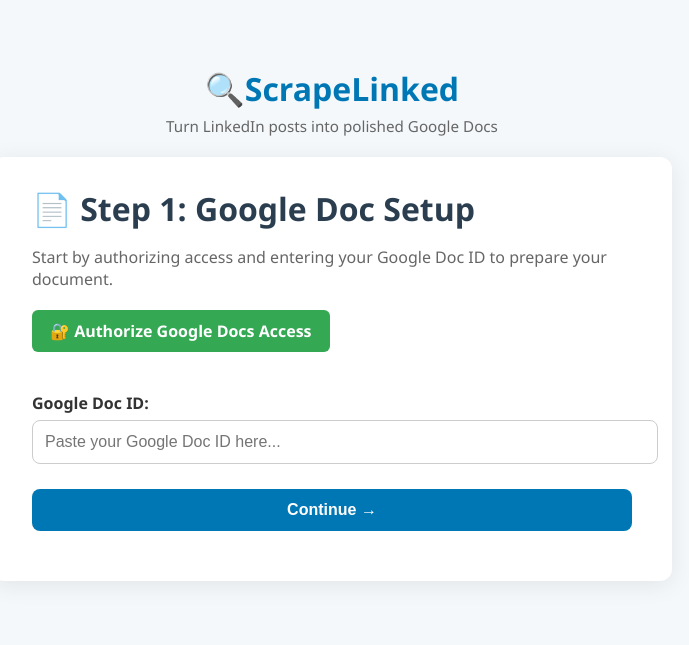
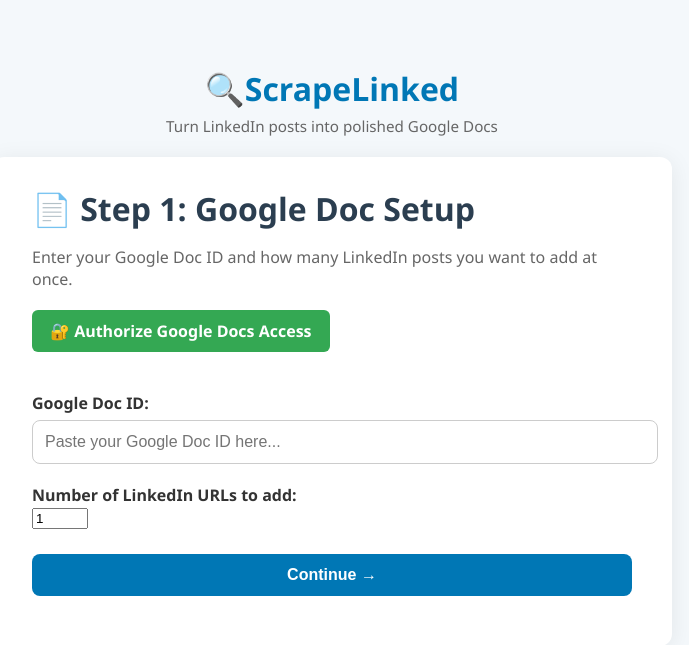
Before and after one commit to Moazam-Alii/linkedin-post-scrapper, a Flask app: page / in a window 1280 px wide. Shown: the top 645 px of the page, without its empty margins (308-997 px from the left). Run offline with Flask 3, Linux system fonts and the light colour scheme.

Commit message:
multipost

```diff
--- a/main.py
+++ b/main.py
@@ -10,16 +10,13 @@
 from googleapiclient.discovery import build
 from google.oauth2.credentials import Credentials
 from google_auth_oauthlib.flow import Flow
-from googleapiclient.discovery import build
+import subprocess
 
 os.environ['OAUTHLIB_INSECURE_TRANSPORT'] = '1'
 load_dotenv()
 
-import subprocess
-
 # Install Chromium browser on app startup (only the first run will download)
 subprocess.run(["playwright", "install", "chromium"])
-
 
 app = Flask(__name__)
 app.secret_key = os.getenv("FLASK_SECRET_KEY", "your-secret-key")
@@ -43,72 +40,81 @@
             return creds
     return None
 
-def insert_text_and_images(doc_id, heading, body, image_urls, failed_links, creds):
+def insert_multiple_posts(doc_id, posts, creds):
+    """
+    posts: list of dicts with keys: heading, body, image_urls, failed_links
+    Insert all posts in one batch update.
+    """
     try:
-
-
-        insights_text = generate_post_insights(client, body)
-        insights_lines = insights_text.splitlines()
-
         service = build('docs', 'v1', credentials=creds)
         doc = service.documents().get(documentId=doc_id).execute()
         content = doc.get('body').get('content')
         end_index = content[-1].get('endIndex', 1)
-
         requests = []
-
         current_index = end_index - 1
 
-        # Insert heading
-        requests.append({'insertText': {'location': {'index': current_index}, 'text': heading + '\n\n'}})
-        requests.append({'updateParagraphStyle': {
-            'range': {'startIndex': current_index, 'endIndex': current_index + len(heading)},
-            'paragraphStyle': {'namedStyleType': 'HEADING_1'},
-            'fields': 'namedStyleType'
-        }})
-        current_index += len(heading) + 2
+        for post in posts:
+            heading = post['heading']
+            body = post['body']
+            image_urls = post['image_urls']
+            failed_links = post['failed_links']
 
+            # Generate insights for this post
+            insights_text = generate_post_insights(client, body)
+            insights_lines = insights_text.splitlines()
 
- # Insert insights directly after heading (plain lines, no heading)
-        for line in insights_lines:
-            if line.strip():
-                line_text = line.strip() + '\n'
-                requests.append({'insertText': {'location': {'index': current_index}, 'text': line_text}})
-                current_index += len(line_text)
+            # Insert heading
+            requests.append({'insertText': {'location': {'index': current_index}, 'text': heading + '\n\n'}})
+            requests.append({'updateParagraphStyle': {
+                'range': {'startIndex': current_index, 'endIndex': current_index + len(heading)},
+                'paragraphStyle': {'namedStyleType': 'HEADING_1'},
+                'fields': 'namedStyleType'
+            }})
+            current_index += len(heading) + 2
 
-        # Add spacing after insights before body
-        requests.append({'insertText': {'location': {'index': current_index}, 'text': '\n'}})
-        current_index += 1
+            # Insert insights lines
+            for line in insights_lines:
+                if line.strip():
+                    line_text = line.strip() + '\n'
+                    requests.append({'insertText': {'location': {'index': current_index}, 'text': line_text}})
+                    current_index += len(line_text)
 
-
-
-        # Insert cleaned text
-        requests.append({'insertText': {'location': {'index': current_index}, 'text': body + '\n\n'}})
-        current_index += len(body) + 2
-
-        # Insert inline images
-        for img_url in image_urls:
-            requests.append({
-                'insertInlineImage': {
-                    'location': {'index': current_index},
-                    'uri': img_url,
-                    'objectSize': {
-                        'height': {'magnitude': 300, 'unit': 'PT'},
-                        'width': {'magnitude': 300, 'unit': 'PT'}
-                    }
-                }
-            })
-            current_index += 1
+            # Spacing after insights
             requests.append({'insertText': {'location': {'index': current_index}, 'text': '\n'}})
             current_index += 1
 
-        # Fallback links
-        for link in failed_links:
-            requests.append({'insertText': {'location': {'index': current_index}, 'text': f"{link}\n"}})
-            current_index += len(link) + 1
+            # Insert body text
+            requests.append({'insertText': {'location': {'index': current_index}, 'text': body + '\n\n'}})
+            current_index += len(body) + 2
 
+            # Insert images
+            for img_url in image_urls:
+                requests.append({
+                    'insertInlineImage': {
+                        'location': {'index': current_index},
+                        'uri': img_url,
+                        'objectSize': {
+                            'height': {'magnitude': 300, 'unit': 'PT'},
+                            'width': {'magnitude': 300, 'unit': 'PT'}
+                        }
+                    }
+                })
+                current_index += 1
+                requests.append({'insertText': {'location': {'index': current_index}, 'text': '\n'}})
+                current_index += 1
+
+            # Insert failed image links as fallback
+            for link in failed_links:
+                requests.append({'insertText': {'location': {'index': current_index}, 'text': f"{link}\n"}})
+                current_index += len(link) + 1
+
+            # Extra spacing between posts
+            requests.append({'insertText': {'location': {'index': current_index}, 'text': '\n\n'}})
+            current_index += 2
+
+        # Execute batch update
         service.documents().batchUpdate(documentId=doc_id, body={'requests': requests}).execute()
-        return True, "✅ Content inserted with images and links."
+        return True, "✅ All posts inserted successfully."
     except Exception as e:
         return False, f"❌ Google Docs Error: {e}"
 
@@ -142,52 +148,71 @@
 def start():
     if request.method == 'POST':
         doc_id = request.form.get('google_doc_id')
+        num_urls = request.form.get('num_urls')
+
         if not doc_id:
             flash("Please enter your Google Doc ID.", "error")
             return redirect(url_for('start'))
-        session['doc_id'] = doc_id  # ✅ Save in session
-        return redirect(url_for('add_post'))
+
+        try:
+            num_urls = int(num_urls)
+            if num_urls < 1 or num_urls > 20:
+                flash("Number of URLs must be between 1 and 20.", "error")
+                return redirect(url_for('start'))
+        except:
+            flash("Please enter a valid number for number of URLs.", "error")
+            return redirect(url_for('start'))
+
+        session['doc_id'] = doc_id
+        session['num_urls'] = num_urls
+        return redirect(url_for('add_posts'))
 
     return render_template('start.html')
 
-
 @app.route('/add', methods=['GET', 'POST'])
-def add_post():
-    if 'doc_id' not in session:
-        flash("Please enter your Google Doc ID first.", "error")
+def add_posts():
+    if 'doc_id' not in session or 'num_urls' not in session:
+        flash("Please enter your Google Doc ID and number of URLs first.", "error")
         return redirect(url_for('start'))
 
+    num_urls = session['num_urls']
+    doc_id = session['doc_id']
+
     if request.method == 'POST':
-        linkedin_url = request.form.get('linkedin_url')
-        if not linkedin_url:
-            flash("Please enter a LinkedIn URL.", "error")
-            return redirect(url_for('add_post'))
+        linkedin_urls = request.form.getlist('linkedin_urls')
+        if not linkedin_urls or len(linkedin_urls) != num_urls:
+            flash(f"Please enter exactly {num_urls} LinkedIn URLs.", "error")
+            return redirect(url_for('add_posts'))
 
         creds = get_credentials()
         if not creds:
             flash("Please authorize with Google.", "error")
             return redirect(url_for('authorize'))
 
+        posts = []
         try:
-            raw_text, image_urls = asyncio.run(scrape_post_content(linkedin_url))
-            cleaned = clean_post_text(client, raw_text)
-            heading = generate_post_heading(client, cleaned)
+            for url in linkedin_urls:
+                raw_text, image_urls = asyncio.run(scrape_post_content(url))
+                cleaned = clean_post_text(client, raw_text)
+                heading = generate_post_heading(client, cleaned)
+                uploaded_images, failed_images = save_and_upload_images(
+                    image_urls, folder="images", prefix=url.split("/")[-1], creds=creds
+                )
+                posts.append({
+                    "heading": heading,
+                    "body": cleaned,
+                    "image_urls": uploaded_images,
+                    "failed_links": failed_images
+                })
 
-            uploaded_images, failed_images = save_and_upload_images(
-                image_urls, folder="images", prefix=linkedin_url.split("/")[-1], creds=creds
-            )
-
-            success, message = insert_text_and_images(
-                session['doc_id'], heading, cleaned, uploaded_images, failed_images, creds
-            )
-
-            flash("✅ Post added successfully!" if success else f"⚠️ {message}", "success" if success else "error")
+            success, message = insert_multiple_posts(doc_id, posts, creds)
+            flash(message, "success" if success else "error")
         except Exception as e:
             flash(f"❌ Error: {e}", "error")
 
-        return redirect(url_for('add_post'))
+        return redirect(url_for('add_posts'))
 
-    return render_template('add_post.html')
+    return render_template('add_posts.html', num_urls=num_urls)
 
 @app.route('/authorize')
 def authorize():
@@ -222,8 +247,6 @@
     flash("✅ Google API credentials saved successfully.", "success")
     return redirect(url_for('start'))
 
-
-
 if __name__ == "__main__":
     port = int(os.environ.get("PORT", 5000))
     app.run(host="0.0.0.0", port=port)
--- a/templates/start.html
+++ b/templates/start.html
@@ -13,13 +13,17 @@
 
 <div class="container">
     <h1>📄 Step 1: Google Doc Setup</h1>
-    <p>Start by authorizing access and entering your Google Doc ID to prepare your document.</p>
+    <p>Enter your Google Doc ID and how many LinkedIn posts you want to add at once.</p>
 
     <a href="{{ url_for('authorize') }}" class="authorize-btn">🔐 Authorize Google Docs Access</a>
 
     <form method="POST">
         <label for="google_doc_id">Google Doc ID:</label>
         <input type="text" name="google_doc_id" id="google_doc_id" placeholder="Paste your Google Doc ID here..." required>
+
+        <label for="num_urls">Number of LinkedIn URLs to add:</label>
+        <input type="number" name="num_urls" id="num_urls" min="1" max="20" value="1" required>
+
         <button type="submit">Continue →</button>
     </form>
 
```
Also changed, not shown: templates/add_post.html (+9 -7 lines).
